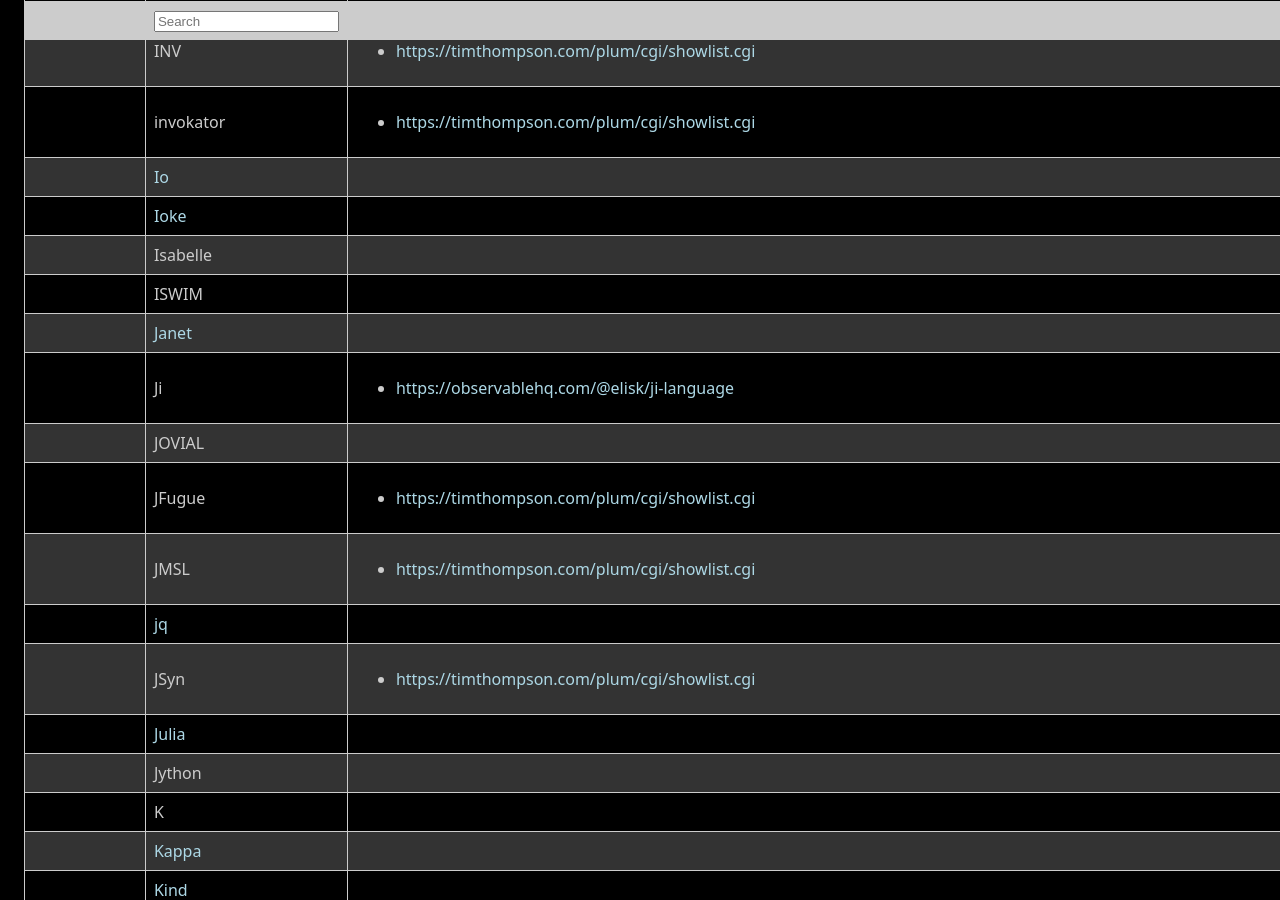
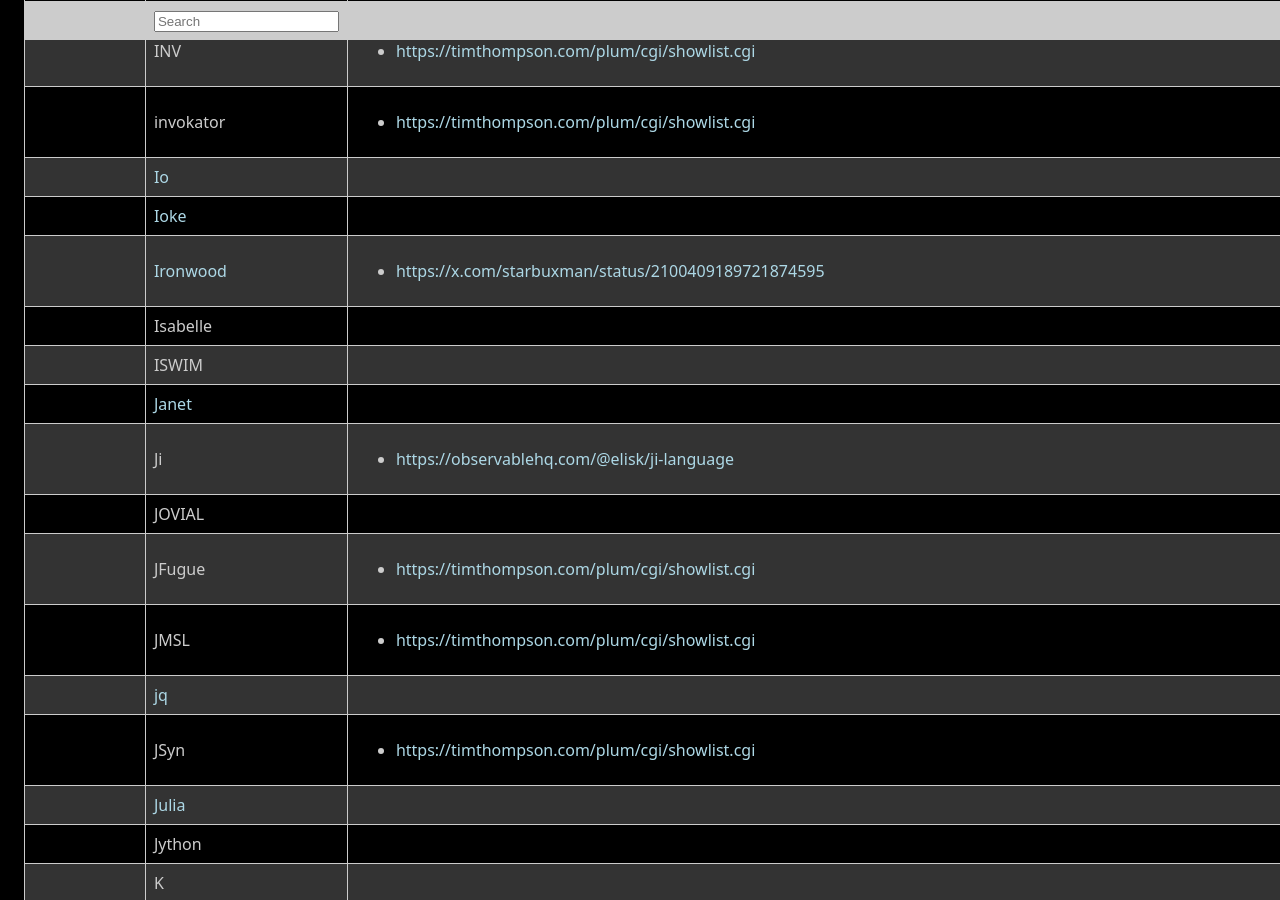
Before and after one commit to mlhaufe/pl-wiki, a Jekyll site: the page built from index.md, in a window 1280 px wide and 900 px high, scrolled down 8558 px. Built offline with Jekyll 4.4.1, drawn with Linux system fonts in a browser that asks for light colours.

Commit message:
Added ironwood

```diff
--- a/_data/languages.yml
+++ b/_data/languages.yml
@@ -416,6 +416,16 @@
   homepage: https://iolanguage.org/
 - name: Ioke
   homepage: https://ioke.org/
+- name: Ironwood
+  homepage: https://github.com/ironwood-lang/ironwood
+  urls:
+    - https://x.com/starbuxman/status/2100409189721874595
+  paradigms:
+    - object-oriented
+    - compiled
+  influences:
+    - Java
+    - C++
 - name: Isabelle
 - name: ISWIM
 - name: Janet
```
